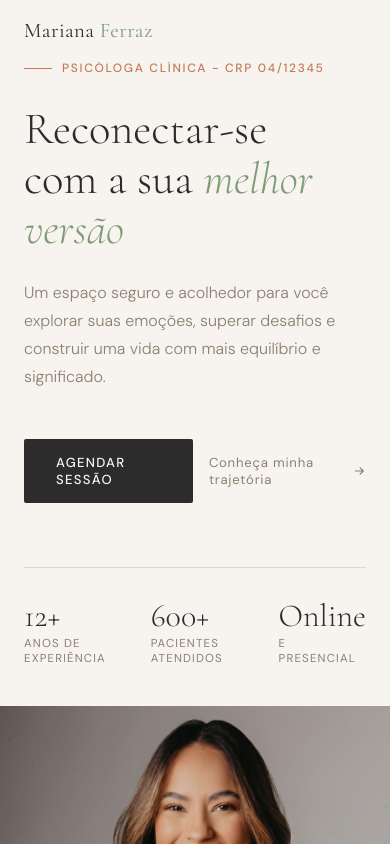
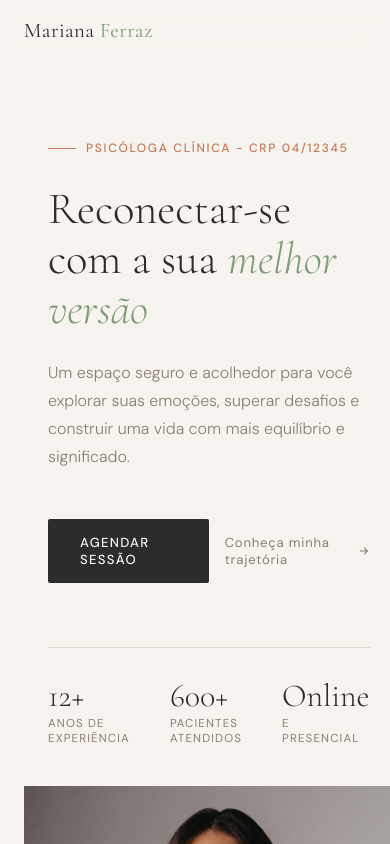
Before and after one commit to vitorianogueirawork/landing-page-psi, a plain HTML site: page index.html in a window 390 px wide. Shown: the top 844 px of the page. Drawn offline with nearby package versions, Linux system fonts and the light colour scheme.

Commit message:
Add files via upload

```diff
--- a/index.html
+++ b/index.html
@@ -20,7 +20,7 @@
 
     <section class="inicio-conteudo">
         <div class="inicio-left">
-            <p class="inicio-left-tag"> Psicóloga Clínica - CRP 04/12345</p>
+            <p class="inicio-left-tag"> PSICÓLOGA CLÍNICA - CRP 04/12345</p>
             <h1 class="inicio-left-titulo"> Reconectar-se <br> com a sua <em>melhor versão</em></h1>
             <p class="inicio-left-texto">
                Um espaço seguro e acolhedor para você explorar suas emoções, superar desafios e construir uma vida com mais equilíbrio e significado.
--- a/style.css
+++ b/style.css
@@ -109,6 +109,7 @@ nav.scrolled { border-bottom-color: var(--border)}
     content: '';
     width: 28px; height: 1px;
     background: var(--terracotta);
+    text-transform: none;
 }
 
 .inicio-left-titulo {
@@ -656,7 +657,7 @@ animation: fadeIn 1.2s ease both 0.2s;
   .inicio-conteudo {
     width: 100% !important;
     margin: 0 !important;
-    padding: 0 !important;
+    padding: 80px 24px 0 24px !important;
     overflow: hidden !important;
   }
 }
```
